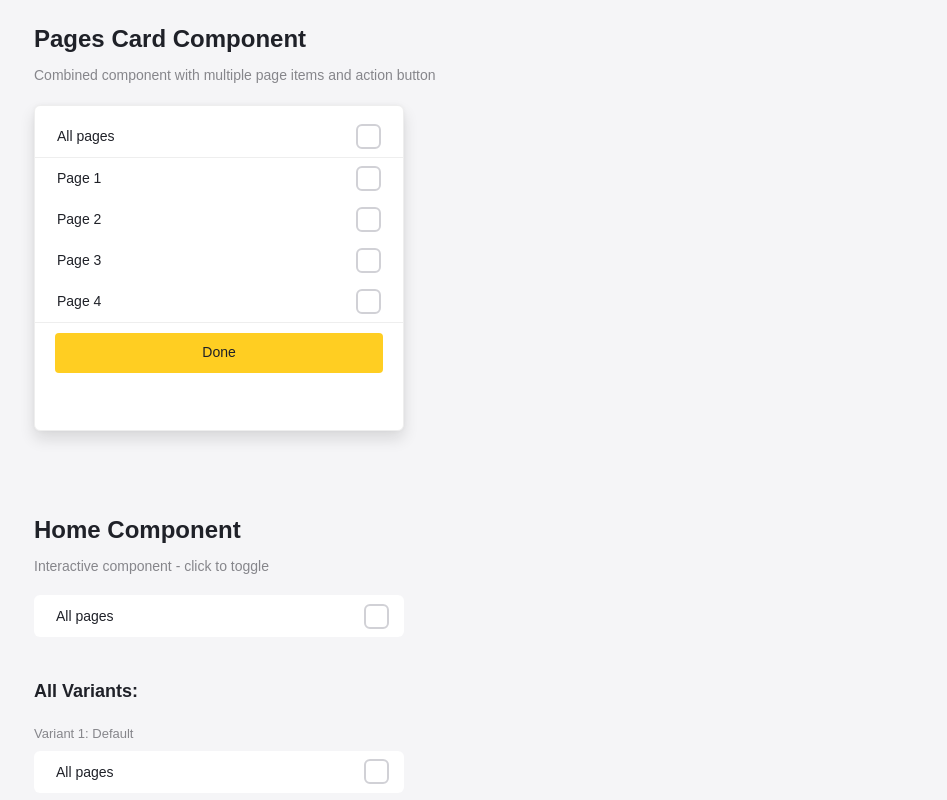
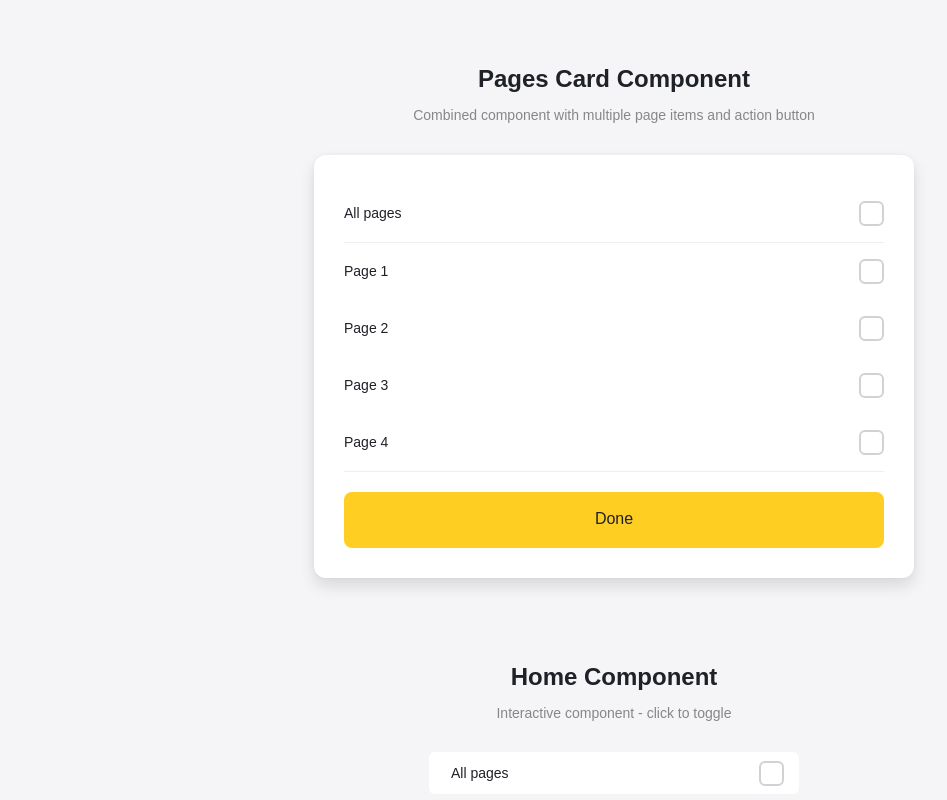
Before and after one commit to amaralkaff/ellty-frontend, a plain HTML site: page index.html in a window 1280 px wide. Shown: the top 800 px of the page, without its empty margins (26-973 px from the left). Drawn offline with Linux system fonts and the light colour scheme.

Commit message:
Update pages card to match Figma design example
- Increase card width to 600px for more spacious layout
- Add generous padding: 30px inside card
- Remove border (cleaner look)
- Increase border-radius to 12px (softer corners)
- Center card on page with margin: 0 auto
- Increase button height to 56px for better proportions
- Increase button font-size to 16px
- Add more padding to list items: 16px vertical
- Center all component sections and titles
- Add min-height: 100vh to container
- Improve overall spacing and visual hierarchy
- Match clean, modern Figma design aesthetic

```diff
--- a/css/styles.css
+++ b/css/styles.css
@@ -20,12 +20,21 @@ body {
 .container {
     max-width: 1200px;
     margin: 0 auto;
-    padding: 20px;
+    padding: 60px 20px;
+    min-height: 100vh;
+    display: flex;
+    flex-direction: column;
+    align-items: center;
 }
 
 /* Component Section Styles */
 .component-section {
     margin-bottom: 80px;
+    width: 100%;
+    max-width: 800px;
+    display: flex;
+    flex-direction: column;
+    align-items: center;
 }
 
 .component-title {
@@ -34,6 +43,8 @@ body {
     font-weight: 600;
     color: #1F2128;
     margin-bottom: 8px;
+    text-align: center;
+    width: 100%;
 }
 
 .component-description {
@@ -41,8 +52,10 @@ body {
     font-size: 14px;
     font-weight: 400;
     color: #86868B;
-    margin-bottom: 20px;
+    margin-bottom: 30px;
     line-height: 130%;
+    text-align: center;
+    width: 100%;
 }
 
 /* Variants Display Styles */
@@ -83,17 +96,17 @@ body {
 
 /* Pages Card Component - Combined Component */
 .pages-card {
-    width: 370px;
-    height: 326px;
+    width: 600px;
     background: #FFFFFF;
-    border: 1px solid #EEEEEE;
-    border-radius: 6px;
-    padding: 10px 0;
+    border: none;
+    border-radius: 12px;
+    padding: 30px;
     box-shadow: 0px 8px 15px 0px rgba(20, 20, 20, 0.12), 0px 0px 4px 0px rgba(20, 20, 20, 0.04);
     opacity: 1;
     display: flex;
     flex-direction: column;
     gap: 0;
+    margin: 0 auto;
 }
 
 .pages-card .home-component {
@@ -102,12 +115,16 @@ body {
     background: transparent;
     border-radius: 0;
     margin-bottom: 0;
-    padding: 8px 22px 8px 22px;
+    padding: 16px 0;
 }
 
 .pages-card .btn-default {
-    width: calc(100% - 40px);
-    margin: 10px 20px 0 20px;
+    width: 100%;
+    margin: 20px 0 0 0;
+    height: 56px;
+    font-size: 16px;
+    font-weight: 500;
+    border-radius: 8px;
 }
 
 .divider {
```
